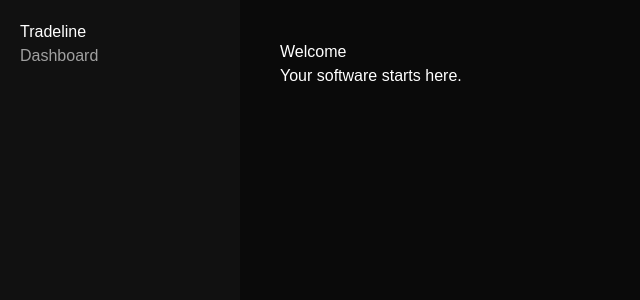
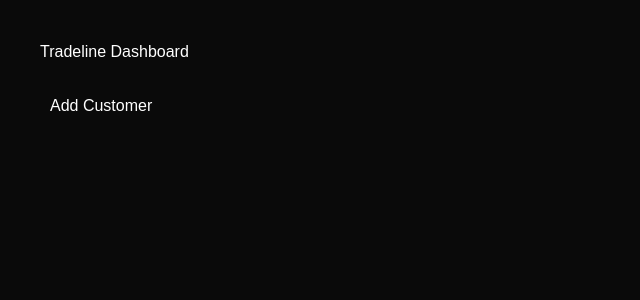
Before and after one commit to justinlarochelle1-cmd/tradeline-app, a Next.js app: page /dashboard in a window 1280 px wide. Shown: the top 300 px of the page, without its empty margins (0-640 px from the left). Built offline with nearby package versions, Linux system fonts and the light colour scheme.

Commit message:
dashboard works

```diff
--- a/app/dashboard/page.tsx
+++ b/app/dashboard/page.tsx
@@ -1,27 +1,26 @@
+"use client";
+import { useState } from "react";
+
 export default function Dashboard() {
+  const [items, setItems] = useState<string[]>([]);
+
+  function addItem() {
+    setItems([...items, "New customer"]);
+  }
+
   return (
-    <div style={{ display: "flex", height: "100vh", fontFamily: "sans-serif" }}>
-      {/* Sidebar */}
-      <aside style={{
-        width: 240,
-        background: "#111",
-        color: "white",
-        padding: 20
-      }}>
-        <h2>Tradeline</h2>
-        <p style={{ opacity: 0.6 }}>Dashboard</p>
-      </aside>
+    <main style={{ padding: 40, background: "#0a0a0a", color: "white", minHeight: "100vh" }}>
+      <h1>Tradeline Dashboard</h1>
 
-      {/* Main content */}
-      <main style={{
-        flex: 1,
-        padding: 40,
-        background: "#0a0a0a",
-        color: "white"
-      }}>
-        <h1>Welcome</h1>
-        <p>Your software starts here.</p>
-      </main>
-    </div>
+      <button onClick={addItem} style={{ padding: 10, marginTop: 20 }}>
+        Add Customer
+      </button>
+
+      <ul style={{ marginTop: 20 }}>
+        {items.map((item, i) => (
+          <li key={i}>{item}</li>
+        ))}
+      </ul>
+    </main>
   );
 }
```
